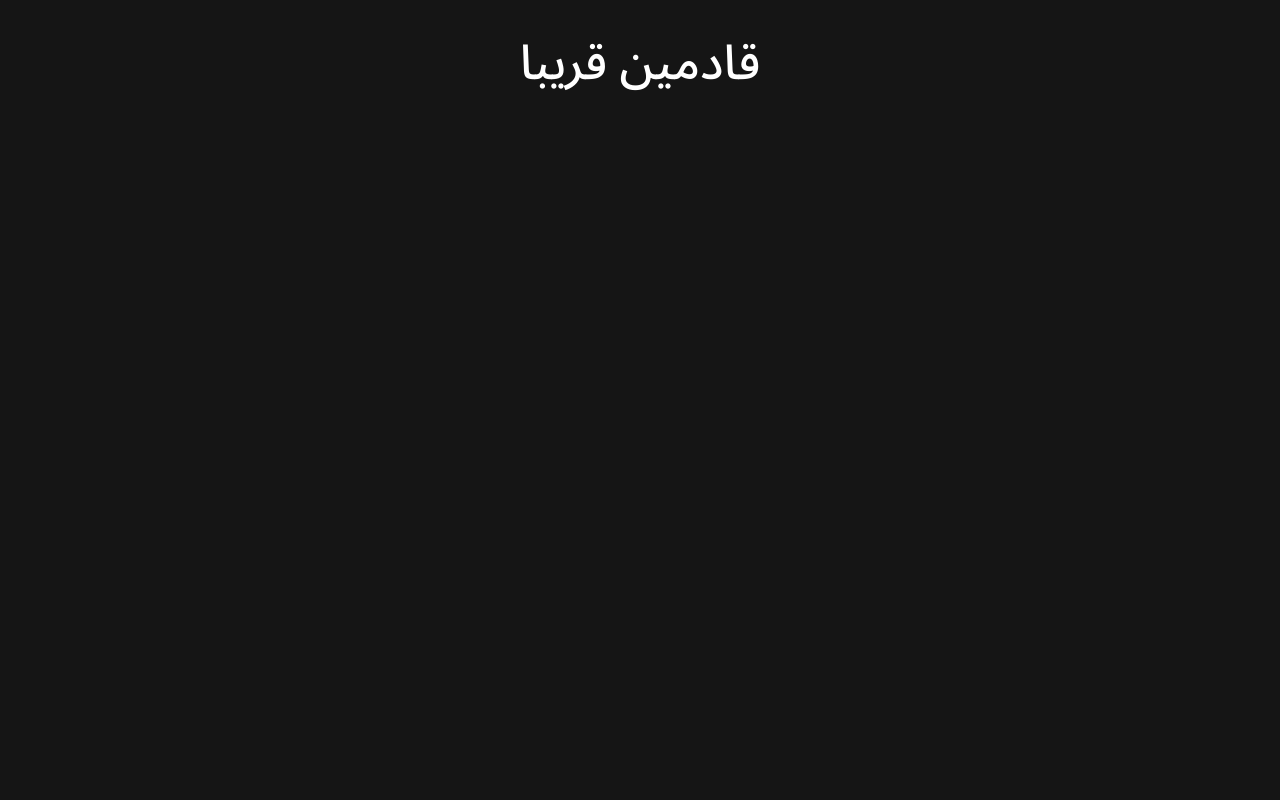
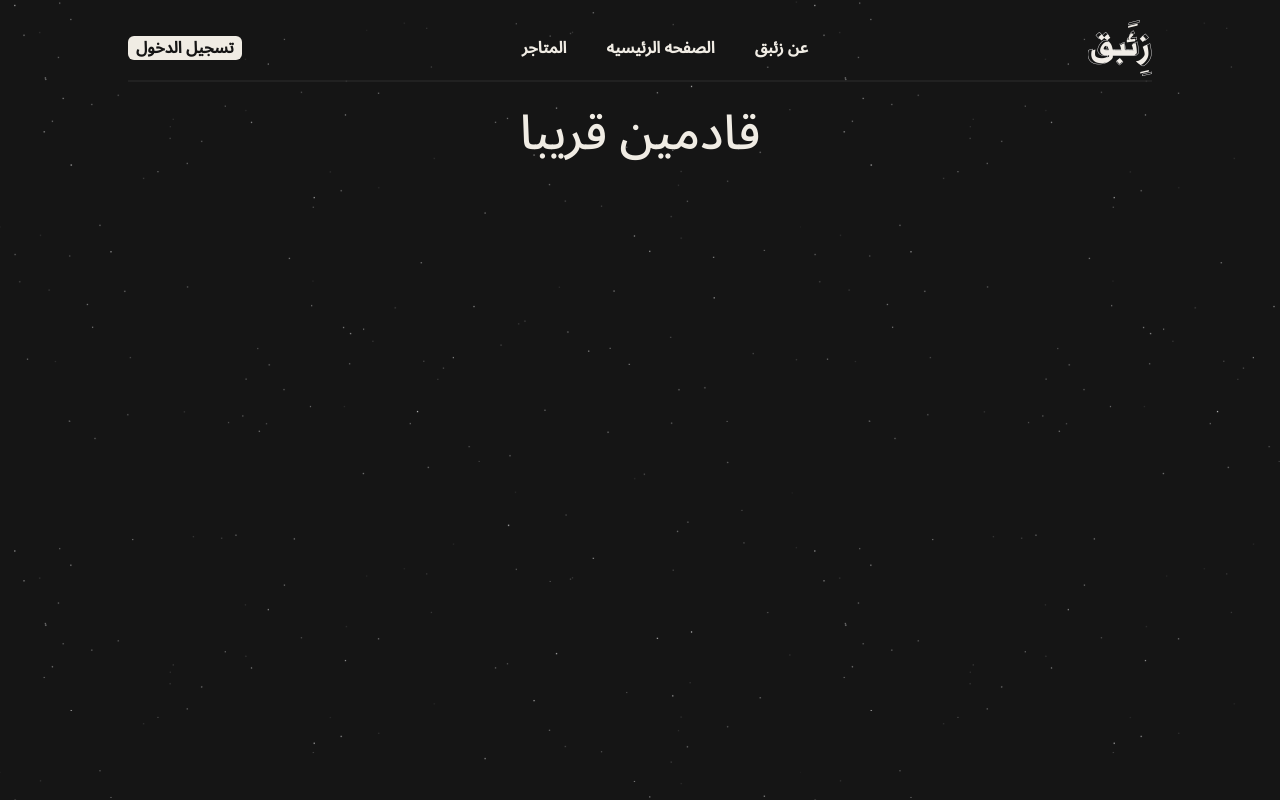
Before and after one commit to AhmdFahad/zaibaq-next-app, a Next.js app: page / in a window 1280 px wide. Built offline with nearby package versions, Linux system fonts and the light colour scheme.

Commit message:
create navbar

```diff
--- /dev/null
+++ b/src/app/about/page.tsx
@@ -0,0 +1,11 @@
+import React from "react";
+
+const Page = () => {
+  return (
+    <div>
+      <div className="max-w-screen-lg mx-auto 5 text-center">page</div>{" "}
+    </div>
+  );
+};
+
+export default Page;
--- /dev/null
+++ b/src/app/auth/page.tsx
@@ -0,0 +1,9 @@
+import React from 'react'
+
+const page = () => {
+  return (
+    <div className='text-center'>auth</div>
+  )
+}
+
+export default page
--- /dev/null
+++ b/src/app/components/navbar.tsx
@@ -0,0 +1,56 @@
+import React from "react";
+import Image from "next/image";
+import Link from "next/link";
+import "../styles/globals.css";
+import logo from "../public/logo.png";
+const Navbar = () => {
+  return (
+    <div className=" p-4 w-full  top-0 left-0   ">
+      <div className="max-w-screen-lg mx-auto border-b-2 border-white  border-opacity-5 ">
+        <div className="flex items-center justify-between ">
+          <div className="flex items-center font-extrabold  hover:drop-shadow-md	 bg-main-white text-main-dark px-2 rounded-md hover:caret-yellow-500 ">
+            {/* Left Section (User Register/Login) */}
+            <Link href="/auth">
+              <button>تسجيل الدخول</button>
+            </Link>
+          </div>
+
+          {/* Center Section (3 Buttons) */}
+          <div className="font-extrabold">
+            <ul className="flex space-x-10">
+              <li>
+                <Link href="/stores">
+                  <button className="">المتاجر</button>
+                </Link>
+              </li>
+              <li>
+                <Link href="/">
+                  <button className="  ">الصفحه الرئيسيه</button>
+                </Link>
+              </li>
+              <li>
+                <Link href="/about">
+                  <button className="">عن زئبق</button>
+                </Link>
+              </li>
+            </ul>
+          </div>
+
+          {/* Right Section (Logo) */}
+          <div className="">
+            <Link href={"/"}>
+              <Image
+                src={logo}
+                alt="Logo"
+                className="w-16 h-16"
+                width={128}
+                height={128}
+              />
+            </Link>
+          </div>
+        </div>
+      </div>
+    </div>
+  );
+};
+export default Navbar;
--- a/src/app/layout.tsx
+++ b/src/app/layout.tsx
@@ -1,6 +1,7 @@
 import "./styles/globals.css";
 import type { Metadata } from "next";
 import { Noto_Sans_Arabic } from "next/font/google";
+import Navbar from "./components/navbar";
 import Head from "next/head";
 import React from "react";
 
@@ -17,7 +18,12 @@ const RootLayout = ({ children }: { children: React.ReactNode }) => {
       <Head>
         <link rel="icon" href="./favicon.ico" sizes="any" />
       </Head>
-      <body className={font.className}>{children}</body>
+      <body className={font.className}>
+        <div>
+          <Navbar></Navbar>
+        </div>
+        {children}
+      </body>
     </html>
   );
 };
--- a/src/app/page.tsx
+++ b/src/app/page.tsx
@@ -3,7 +3,10 @@ import React from "react";
 const page = () => {
   return (
     <>
-      <div className="mt-10 flex justify-center  items-center ">
+      <div className=" flex justify-center  items-center ">
+        <br />
+        <br />
+        <br />
         <p className="text-5xl ">قادمين قريبا</p>
       </div>
     </>
--- /dev/null
+++ b/src/app/stores/page.tsx
@@ -0,0 +1,9 @@
+import React from 'react'
+
+const page = () => {
+  return (
+    <div>stores</div>
+  )
+}
+
+export default page
--- a/src/app/styles/globals.css
+++ b/src/app/styles/globals.css
@@ -2,9 +2,8 @@
 @tailwind components;
 @tailwind utilities;
 :root {
+  color: #f0ece4;
   background-color: #151515;
-  color: white;
+  background-image: url(../public/bubble.png);
+  background-size: 100vh;
 }
-
-body {
-}
--- a/tailwind.config.ts
+++ b/tailwind.config.ts
@@ -13,6 +13,10 @@ const config: Config = {
         "gradient-conic":
           "conic-gradient(from 180deg at 50% 50%, var(--tw-gradient-stops))",
       },
+      colors: {
+        "main-white": "#f0ece4",
+        "main-dark": "#151515",
+      },
     },
   },
   plugins: [],
```
Also changed, not shown: src/app/public/logo.png (added).
